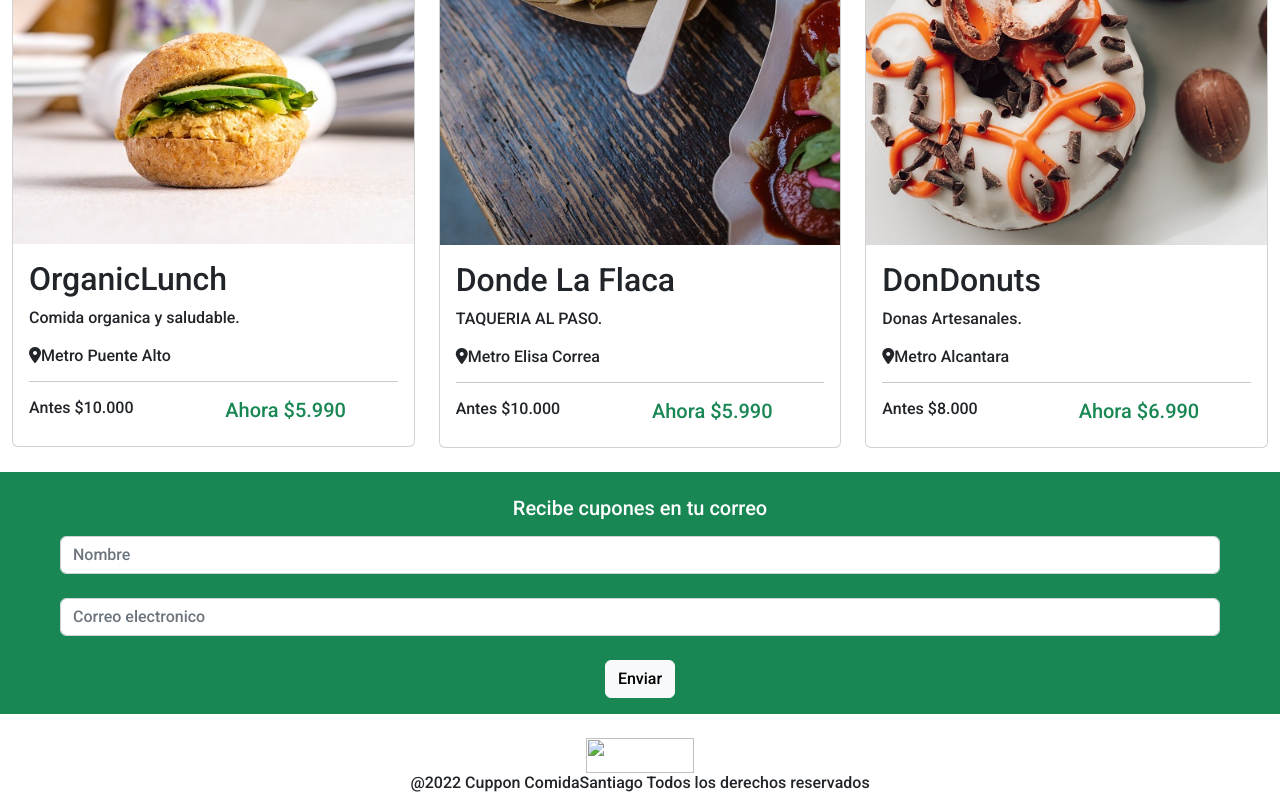
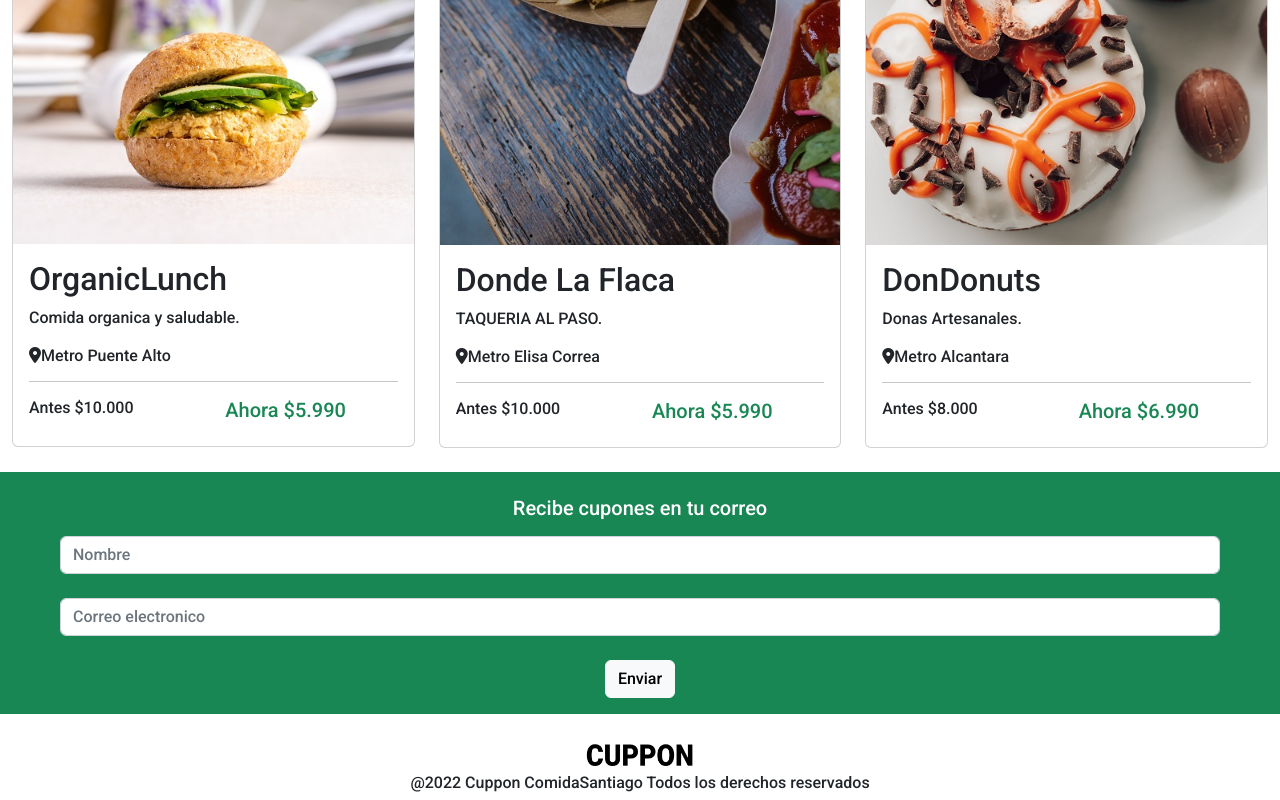
Before and after one commit to Diegovegas21/desafio4_bootstrap, a plain HTML site: page index.html in a window 1280 px wide. Shown: the part 1251-2051 px from the top of the page. Drawn offline with nearby package versions, Linux system fonts and the light colour scheme; the site is published under a folder, as on GitHub Pages, so addresses that start at the root find nothing.

Commit message:
arreglodireccionimagenlogo

```diff
--- a/index.html
+++ b/index.html
@@ -195,7 +195,7 @@
             </div>
             <div class="bg-white text-center pt-4">
                 <a class="footer" href="#">
-                    <img src="/assets/img/logo-black.png" alt="" height="35px" width="108px">
+                    <img src="./assets/img/logo-black.png" alt="" height="35px" width="108px">
                 </a>
                 <h6>@2022 Cuppon ComidaSantiago Todos los derechos reservados</h6>
             </div>
```
